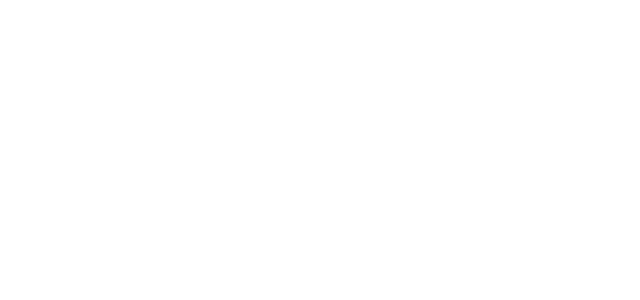
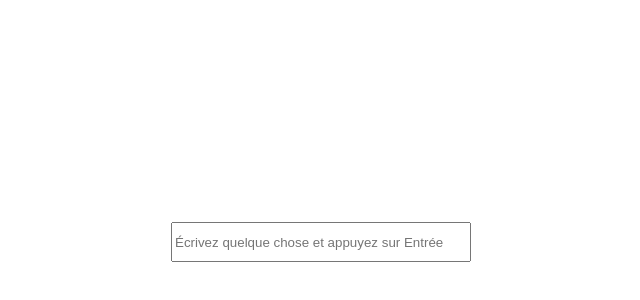
Before and after one commit to roddone/l3sdn-td1, a Vue app: page / in a window 1280 px wide. Shown: the part 158-458 px from the top of the page, without its empty margins (169-809 px from the left). Built offline with nearby package versions, Linux system fonts and the light colour scheme.

Commit message:
Tourtelier LE PLUS BO

```diff
--- a/src/App.vue
+++ b/src/App.vue
@@ -1,9 +1,36 @@
-<script setup>
-</script>
-
 <template>
 
-</template>
+    <ul style="list-style-type: none; margin: 0; padding: 0;">
+        <div style="text-align: center; margin-top: 20px;">
+      <input type="text"
+             style="width: 300px; height: 40px; margin-bottom: 20px;"
+             v-model="textInput"
+             @keyup.enter="addTweet"
+             placeholder="Écrivez quelque chose et appuyez sur Entrée">
+    </div>
+      <li v-for="(tweet, index) in tweets" :key="index">
+        <Tweet :tweet="tweet" />
+      </li>
+    </ul>
+  </template>
 
-<style scoped>
-</style>
+  <script setup>
+  import { ref } from 'vue'
+  import Tweet from './Tweet.vue'
+  const textInput = ref('');
+  const tweets = ref([]);
+
+  function addTweet() {
+    if (textInput.value.trim() !== '') {
+      const now = new Date();
+      const dateTimeString = now.toLocaleString();
+
+      tweets.value.unshift({ text: textInput.value, dateTime: dateTimeString });
+      textInput.value = '';
+    }
+  }
+  </script>
+
+  <style scoped>
+
+  </style>
--- /dev/null
+++ b/src/Tweet.vue
@@ -0,0 +1,28 @@
+
+<template>
+    <div class="tweet">
+      <p>{{ tweet.text }}</p>
+      <small>{{ tweet.dateTime }}</small>
+    </div>
+  </template>
+
+  <script setup>
+  import { defineProps } from 'vue'
+
+  const props = defineProps({
+    tweet: Object
+  })
+  </script>
+
+  <style scoped>
+  .tweet {
+    border: 1px solid #ccc;
+    padding: 10px;
+    margin-bottom: 10px;
+    border-radius: 4px;
+  }
+
+  small {
+    color: #666;
+  }
+  </style>
```
Also changed, not shown: src/text-enter.vue (added, +12 -0 lines).
